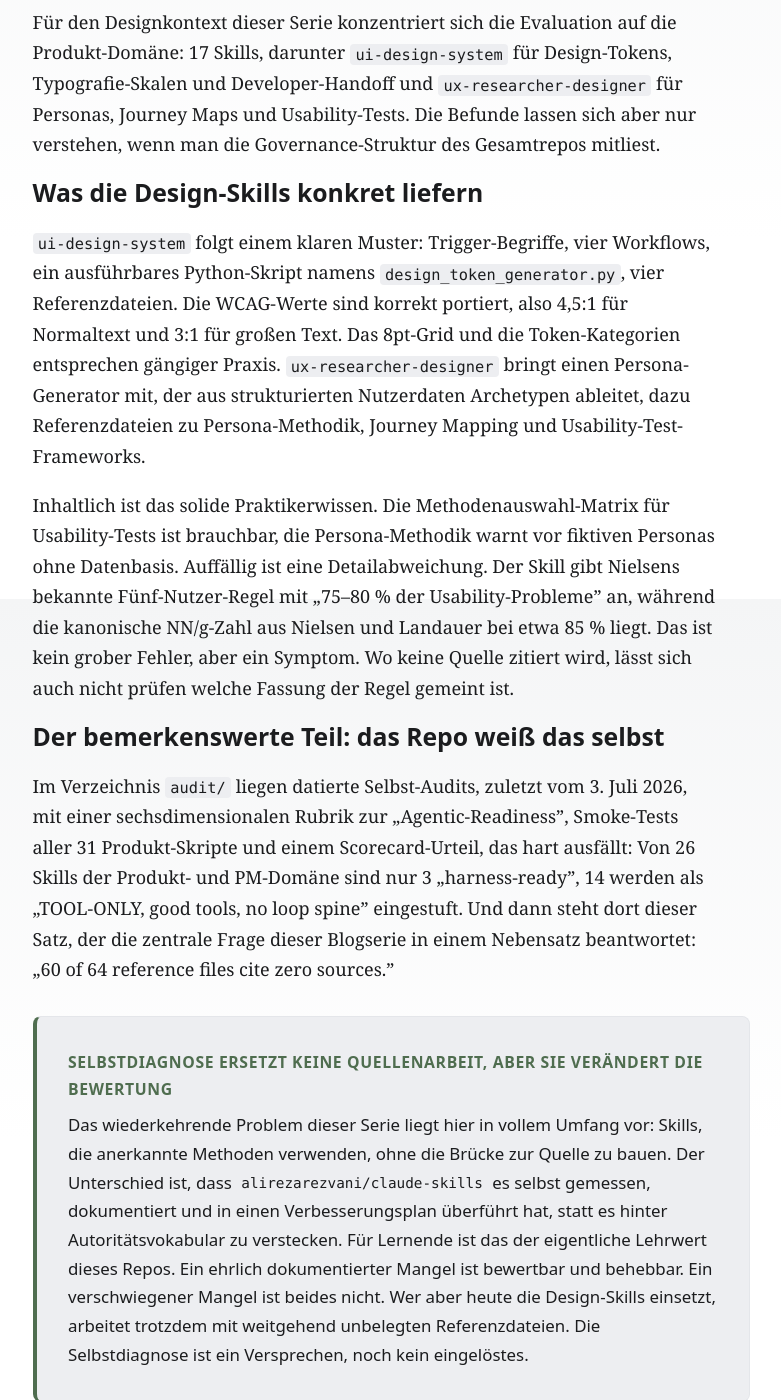
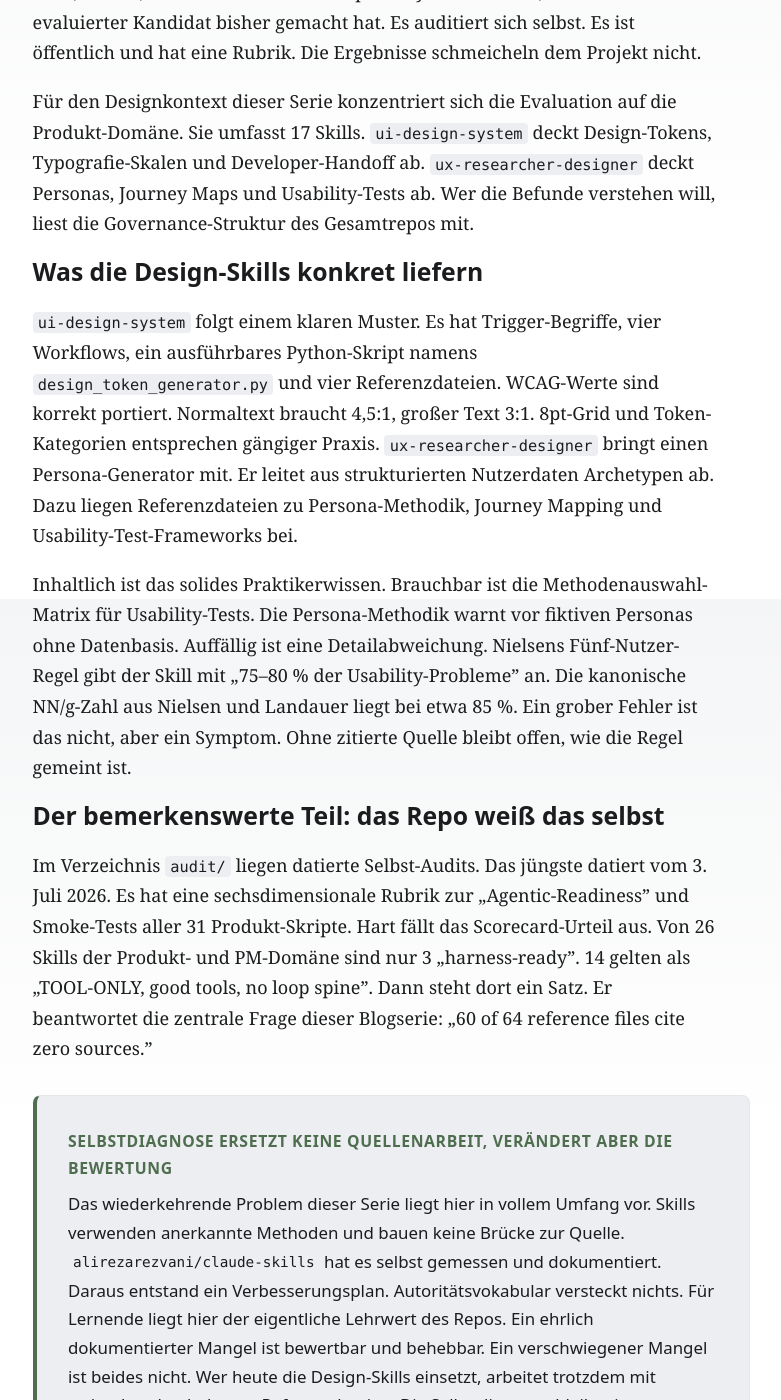
Before and after one commit to Kuchengnom/uxd-skill-audit, a Jekyll site: the page built from _posts/2026-07-13-alirezarezvani-claude-skills.md, in a window 1280 px wide and 1400 px high, scrolled down 2101 px. Shown: the whole window, without its empty margins (249-1030 px from the left). Built offline with Jekyll 4.4.1, drawn with Linux system fonts in a browser that asks for light colours; some of the changed text lies outside the part shown.

Commit message:
Restyle alirezarezvani-claude-skills in Sebastians Schreibstil (Register: Öffentlich)
Co-Authored-By: Claude Sonnet 5.5 <noreply@anthropic.com>
Claude-Session: https://claude.ai/code/session_01FoZpr2siHdHPcuJrMJHmD7

```diff
--- a/_posts/2026-07-13-alirezarezvani-claude-skills.md
+++ b/_posts/2026-07-13-alirezarezvani-claude-skills.md
@@ -28,33 +28,37 @@ tags:
   - skill-evaluation
 ---
 
-Mit `HermeticOrmus/LibreUIUX-Claude-Code` hat diese Serie im Mai den Extremfall der Quantitäts-Falle untersucht: 152 Agenten, 74 Skills, kaum Kohärenz. `alirezarezvani/claude-skills` ist mit 355 Skills in 18 Domänen, 99 Agenten und 109 Commands nominell noch größer. Über 22.000 GitHub-Stars, 1.228 Commits, letzter Merge sechs Tage vor diesem Audit. Nach der bisherigen Logik dieser Serie müsste das Urteil reflexhaft lauten: zu breit, zu viel, Vorsicht. Doch dieses Repository macht etwas, das bislang kein evaluierter Kandidat gemacht hat. Es auditiert sich selbst, öffentlich, mit Rubrik, und mit Ergebnissen die dem Projekt nicht schmeicheln.
+Mit `HermeticOrmus/LibreUIUX-Claude-Code` hat diese Serie im Mai den Extremfall der Quantitäts-Falle untersucht. LibreUIUX brachte 152 Agenten und 74 Skills bei kaum Kohärenz. `alirezarezvani/claude-skills` ist nominell noch größer. Es hat 355 Skills in 18 Domänen, 99 Agenten und 109 Commands. Zusammen sind das 454 Einträge gegen 226 bei LibreUIUX. Dazu kommen über 22.000 GitHub-Stars und 1.228 Commits. Sechs Tage vor diesem Audit lief der letzte Merge.
 
-Für den Designkontext dieser Serie konzentriert sich die Evaluation auf die Produkt-Domäne: 17 Skills, darunter `ui-design-system` für Design-Tokens, Typografie-Skalen und Developer-Handoff und `ux-researcher-designer` für Personas, Journey Maps und Usability-Tests. Die Befunde lassen sich aber nur verstehen, wenn man die Governance-Struktur des Gesamtrepos mitliest.
+Nach der bisherigen Logik dieser Serie müsste das Urteil reflexhaft lauten. Zu breit, zu viel, Vorsicht. Doch dieses Repository macht etwas, das kein evaluierter Kandidat bisher gemacht hat. Es auditiert sich selbst. Es ist öffentlich und hat eine Rubrik. Die Ergebnisse schmeicheln dem Projekt nicht.
+
+Für den Designkontext dieser Serie konzentriert sich die Evaluation auf die Produkt-Domäne. Sie umfasst 17 Skills. `ui-design-system` deckt Design-Tokens, Typografie-Skalen und Developer-Handoff ab. `ux-researcher-designer` deckt Personas, Journey Maps und Usability-Tests ab. Wer die Befunde verstehen will, liest die Governance-Struktur des Gesamtrepos mit.
 
 ## Was die Design-Skills konkret liefern
 
-`ui-design-system` folgt einem klaren Muster: Trigger-Begriffe, vier Workflows, ein ausführbares Python-Skript namens `design_token_generator.py`, vier Referenzdateien. Die WCAG-Werte sind korrekt portiert, also 4,5:1 für Normaltext und 3:1 für großen Text. Das 8pt-Grid und die Token-Kategorien entsprechen gängiger Praxis. `ux-researcher-designer` bringt einen Persona-Generator mit, der aus strukturierten Nutzerdaten Archetypen ableitet, dazu Referenzdateien zu Persona-Methodik, Journey Mapping und Usability-Test-Frameworks.
+`ui-design-system` folgt einem klaren Muster. Es hat Trigger-Begriffe, vier Workflows, ein ausführbares Python-Skript namens `design_token_generator.py` und vier Referenzdateien. WCAG-Werte sind korrekt portiert. Normaltext braucht 4,5:1, großer Text 3:1. 8pt-Grid und Token-Kategorien entsprechen gängiger Praxis. `ux-researcher-designer` bringt einen Persona-Generator mit. Er leitet aus strukturierten Nutzerdaten Archetypen ab. Dazu liegen Referenzdateien zu Persona-Methodik, Journey Mapping und Usability-Test-Frameworks bei.
 
-Inhaltlich ist das solide Praktikerwissen. Die Methodenauswahl-Matrix für Usability-Tests ist brauchbar, die Persona-Methodik warnt vor fiktiven Personas ohne Datenbasis. Auffällig ist eine Detailabweichung. Der Skill gibt Nielsens bekannte Fünf-Nutzer-Regel mit „75–80 % der Usability-Probleme" an, während die kanonische NN/g-Zahl aus Nielsen und Landauer bei etwa 85 % liegt. Das ist kein grober Fehler, aber ein Symptom. Wo keine Quelle zitiert wird, lässt sich auch nicht prüfen welche Fassung der Regel gemeint ist.
+Inhaltlich ist das solides Praktikerwissen. Brauchbar ist die Methodenauswahl-Matrix für Usability-Tests. Die Persona-Methodik warnt vor fiktiven Personas ohne Datenbasis. Auffällig ist eine Detailabweichung. Nielsens Fünf-Nutzer-Regel gibt der Skill mit „75–80 % der Usability-Probleme" an. Die kanonische NN/g-Zahl aus Nielsen und Landauer liegt bei etwa 85 %. Ein grober Fehler ist das nicht, aber ein Symptom. Ohne zitierte Quelle bleibt offen, wie die Regel gemeint ist.
 
 ## Der bemerkenswerte Teil: das Repo weiß das selbst
 
-Im Verzeichnis `audit/` liegen datierte Selbst-Audits, zuletzt vom 3. Juli 2026, mit einer sechsdimensionalen Rubrik zur „Agentic-Readiness", Smoke-Tests aller 31 Produkt-Skripte und einem Scorecard-Urteil, das hart ausfällt: Von 26 Skills der Produkt- und PM-Domäne sind nur 3 „harness-ready", 14 werden als „TOOL-ONLY, good tools, no loop spine" eingestuft. Und dann steht dort dieser Satz, der die zentrale Frage dieser Blogserie in einem Nebensatz beantwortet: „60 of 64 reference files cite zero sources."
+Im Verzeichnis `audit/` liegen datierte Selbst-Audits. Das jüngste datiert vom 3. Juli 2026. Es hat eine sechsdimensionale Rubrik zur „Agentic-Readiness" und Smoke-Tests aller 31 Produkt-Skripte. Hart fällt das Scorecard-Urteil aus. Von 26 Skills der Produkt- und PM-Domäne sind nur 3 „harness-ready". 14 gelten als „TOOL-ONLY, good tools, no loop spine". Dann steht dort ein Satz. Er beantwortet die zentrale Frage dieser Blogserie: „60 of 64 reference files cite zero sources."
 
 <div class="callout">
-<div class="callout__title">Selbstdiagnose ersetzt keine Quellenarbeit, aber sie verändert die Bewertung</div>
-Das wiederkehrende Problem dieser Serie liegt hier in vollem Umfang vor: Skills, die anerkannte Methoden verwenden, ohne die Brücke zur Quelle zu bauen. Der Unterschied ist, dass <code>alirezarezvani/claude-skills</code> es selbst gemessen, dokumentiert und in einen Verbesserungsplan überführt hat, statt es hinter Autoritätsvokabular zu verstecken. Für Lernende ist das der eigentliche Lehrwert dieses Repos. Ein ehrlich dokumentierter Mangel ist bewertbar und behebbar. Ein verschwiegener Mangel ist beides nicht. Wer aber heute die Design-Skills einsetzt, arbeitet trotzdem mit weitgehend unbelegten Referenzdateien. Die Selbstdiagnose ist ein Versprechen, noch kein eingelöstes.
+<div class="callout__title">Selbstdiagnose ersetzt keine Quellenarbeit, verändert aber die Bewertung</div>
+Das wiederkehrende Problem dieser Serie liegt hier in vollem Umfang vor. Skills verwenden anerkannte Methoden und bauen keine Brücke zur Quelle. <code>alirezarezvani/claude-skills</code> hat es selbst gemessen und dokumentiert. Daraus entstand ein Verbesserungsplan. Autoritätsvokabular versteckt nichts. Für Lernende liegt hier der eigentliche Lehrwert des Repos. Ein ehrlich dokumentierter Mangel ist bewertbar und behebbar. Ein verschwiegener Mangel ist beides nicht. Wer heute die Design-Skills einsetzt, arbeitet trotzdem mit weitgehend unbelegten Referenzdateien. Die Selbstdiagnose bleibt ein Versprechen. Eingelöst ist es noch nicht.
 </div>
 
-Dieselbe Ernsthaftigkeit zeigt sich in der Infrastruktur. Ein CI-Gate namens `derive_counters.py --check` validiert inzwischen, dass die im README behaupteten Skill-Zahlen mit dem tatsächlichen Bestand übereinstimmen. Eingeführt wurde es, nachdem die Zahlen „silently" gedriftet waren. Dass der Repo-Titel zum Auditzeitpunkt „345" sagt, die README-Überschrift „355" und der Changelog „354", zeigt allerdings, dass dieses Gate die Drift noch nicht vollständig eingefangen hat. Bei einem Projekt dieser Größe ist das verzeihlich. Erwähnenswert ist es, weil Zahlengenauigkeit hier explizit als Qualitätsversprechen auftritt.
+Dieselbe Ernsthaftigkeit zeigt sich in der Infrastruktur. Ein CI-Gate namens `derive_counters.py --check` validiert inzwischen die Skill-Zahlen im README gegen den tatsächlichen Bestand. Eingeführt wurde es, nachdem die Zahlen „silently" gedriftet waren. Zum Auditzeitpunkt sagt der Repo-Titel „345", die README-Überschrift „355" und der Changelog „354". Die Drift hat das Gate also noch nicht vollständig eingefangen. Bei einem Projekt dieser Größe ist das verzeihlich. Erwähnenswert ist es trotzdem. Zahlengenauigkeit tritt hier ausdrücklich als Qualitätsversprechen auf.
 
 ## Wartung als Stärke, Skill-Ebene als Schwäche
 
-Die Wartbarkeit ist die beste, die in dieser Serie bisher gemessen wurde: identifizierbarer Maintainer namens Alireza Rezvani, MIT-Lizenz, Semantic Versioning mit gepflegtem Changelog inklusive nachgetragener Contributor-Credits, CONTRIBUTING-, SECURITY- und CODE_OF_CONDUCT-Dokumente, ein publizierter Skill-Authoring-Standard und nur drei offene Issues bei über tausend Commits. Externe Pull Requests werden nicht nur gemerged, sondern nachträglich „gehärtet" und im Changelog attribuiert.
+Die Wartbarkeit ist die beste, die diese Serie bisher gemessen hat. Maintainer ist der identifizierbare Alireza Rezvani. Lizenz ist MIT. Semantic Versioning kommt mit gepflegtem Changelog und nachgetragenen Contributor-Credits. CONTRIBUTING-, SECURITY- und CODE_OF_CONDUCT-Dokumente liegen vor. Dazu kommt ein publizierter Skill-Authoring-Standard. Nur drei Issues sind bei über tausend Commits offen. Externe Pull Requests werden gemerged und danach „gehärtet". Im Changelog stehen die Autoren.
 
-Die Schwäche liegt eine Ebene tiefer. Die einzelnen Design-Skills kommunizieren ihre Grenzen kaum: Der Persona-Generator warnt nicht davor, dass aus fünf Datensätzen kein valides Archetyp-Clustering entsteht; `ui-design-system` erklärt nicht, wann ein algorithmisch generiertes Token-Set eine bewusste Farbentscheidung ersetzen kann und wann nicht. Das eigene Audit benennt genau das als schwächste Dimension: Die meisten Skills „accept any input silently".
+Die Schwäche liegt eine Ebene tiefer. Einzelne Design-Skills kommunizieren ihre Grenzen kaum. Der Persona-Generator warnt nicht davor, dass fünf Datensätze kein valides Archetyp-Clustering ergeben. `ui-design-system` erklärt nicht, wann ein algorithmisch generiertes Token-Set eine bewusste Farbentscheidung ersetzen kann. Genau das nennt das eigene Audit die schwächste Dimension. Die meisten Skills „accept any input silently".
 
 ## Empfehlung für den Unterricht
 
-Für Lehrveranstaltungen eignet sich dieses Repository auf zwei Arten. Erstens als Gegenbeispiel zu LibreUIUX in der Frage, wie ein Großprojekt mit Komplexität umgehen kann. Authoring-Standard, CI-Gates, datierte Audits mit Rubrik: das ist Governance, die sich direkt neben die Quantitäts-Falle legen lässt. Zweitens als Übungsmaterial. Studierende können die Fünf-Nutzer-Regel im Skill gegen die Originalquelle prüfen und erleben dabei konkret, warum „Quelle fehlt" kein Formalismus ist. Für den produktiven Einsatz gilt: Die ausführbaren Werkzeuge wie Token-Generator und Kontrastprüfung sind nutzbar, die Referenzdateien sollten bis zur angekündigten Quellen-Nachrüstung als unbelegtes Praktikerwissen behandelt werden. Also mit Vorbehalt, aber mit begründetem Vertrauen in ein Projekt, das seine Mängel selbst findet bevor es ein Blog tun muss.
+Für Lehrveranstaltungen eignet sich dieses Repository auf zwei Arten. Erstens dient es als Gegenbeispiel zu LibreUIUX. Authoring-Standard, CI-Gates und datierte Audits mit Rubrik sind Governance. Sie lässt sich direkt neben die Quantitäts-Falle legen. Zweitens taugt es als Übungsmaterial. Studierende prüfen die Fünf-Nutzer-Regel im Skill gegen die Originalquelle. Dabei erleben sie, warum „Quelle fehlt" kein Formalismus ist.
+
+Für den produktiven Einsatz gilt eine klare Trennung. Ausführbare Werkzeuge wie Token-Generator und Kontrastprüfung sind nutzbar. Die Referenzdateien gelten bis zur angekündigten Quellen-Nachrüstung als unbelegtes Praktikerwissen. Begründet ist das Vertrauen, aber mit Vorbehalt. Das Projekt findet seine Mängel selbst, bevor ein Blog es tun muss.
```
